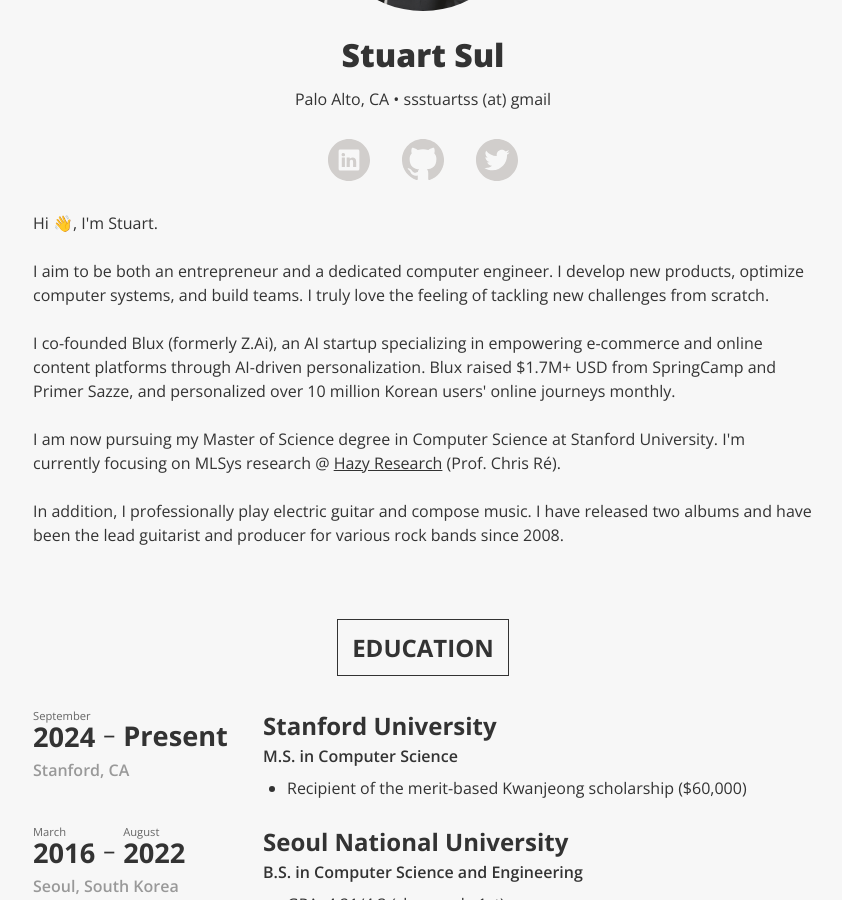
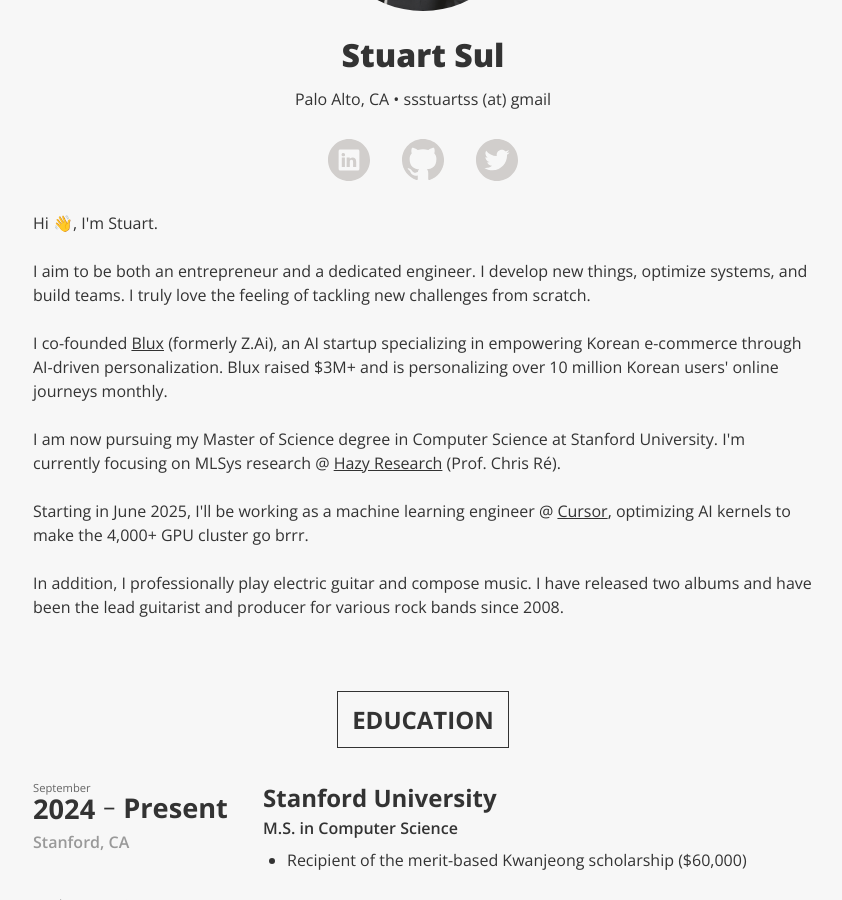
Before and after one commit to StuartSul/StuartSul.github.io_src, a Jekyll site: the page built from index.html, in a window 1280 px wide and 900 px high, scrolled down 303 px. Shown: the whole window, without its empty margins (217-1059 px from the left). Built offline with Jekyll 4.4.1, drawn with Linux system fonts in a browser that asks for light colours.

Commit message:
[feat] Add new update on employment

```diff
--- a/_data/profile.yaml
+++ b/_data/profile.yaml
@@ -11,10 +11,12 @@
 summary: |
     Hi 👋, I'm Stuart.
     </br></br>
-    I aim to be both an entrepreneur and a dedicated computer engineer. I develop new products, optimize computer systems, and build teams. I truly love the feeling of tackling new challenges from scratch.
+    I aim to be both an entrepreneur and a dedicated engineer. I develop new things, optimize systems, and build teams. I truly love the feeling of tackling new challenges from scratch.
     </br></br>
-    I co-founded Blux (formerly Z.Ai), an AI startup specializing in empowering e-commerce and online content platforms through AI-driven personalization. Blux raised $1.7M+ USD from SpringCamp and Primer Sazze, and personalized over 10 million Korean users' online journeys monthly.
+    I co-founded <a class="link-trans" href="https://blux.ai/" itemprop="sameAs" target="_blank"><u>Blux</u></a> (formerly Z.Ai), an AI startup specializing in empowering Korean e-commerce through AI-driven personalization. Blux raised $3M+ and is personalizing over 10 million Korean users' online journeys monthly.
     </br></br>
     I am now pursuing my Master of Science degree in Computer Science at Stanford University. I'm currently focusing on MLSys research @ <a class="link-trans" href="https://hazyresearch.stanford.edu/" itemprop="sameAs" target="_blank"><u>Hazy Research</u></a> (Prof. Chris Ré).
     </br></br>
+    Starting in June 2025, I'll be working as a machine learning engineer @ <a class="link-trans" href="https://www.cursor.com/" itemprop="sameAs" target="_blank"><u>Cursor</u></a>, optimizing AI kernels to make the 4,000+ GPU cluster go brrr.
+    </br></br>
     In addition, I professionally play electric guitar and compose music. I have released two albums and have been the lead guitarist and producer for various rock bands since 2008.
```
